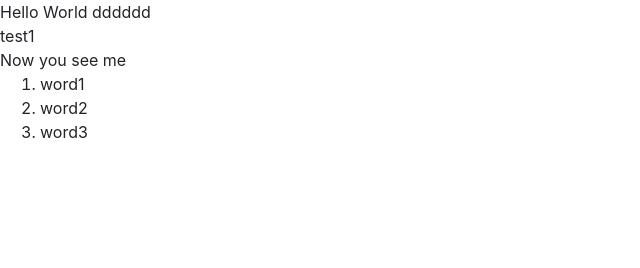
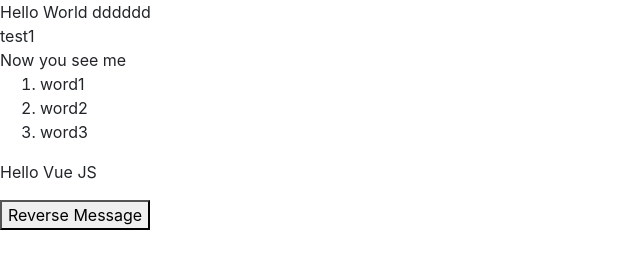
Before and after one commit to thisrock/starter-vue-app, a website: page index.html in a window 1280 px wide. Shown: the whole page, without its empty margins (0-640 px from the left). Drawn offline with nearby package versions, Linux system fonts and the light colour scheme.

Commit message:
new example(function)

```diff
--- a/index.html
+++ b/index.html
@@ -23,6 +23,10 @@
                 </li>
             </ol>
         </div>
+        <div id="app-5">
+            <p>{{ message }}</p>
+            <button v-on:click="reverseMessage">Reverse Message</button>
+        </div>
 
 
 
--- a/js/vue.js
+++ b/js/vue.js
@@ -30,3 +30,15 @@ var app4 = new Vue({
     ]
   }
 })
+
+var app5 = new Vue({
+  el: '#app-5',
+  data: {
+    message: 'Hello Vue JS'
+  },
+  methods: {
+    reverseMessage: function () {
+      this.message = this.message.split('').reverse().join('')
+    }
+  }
+})
```
